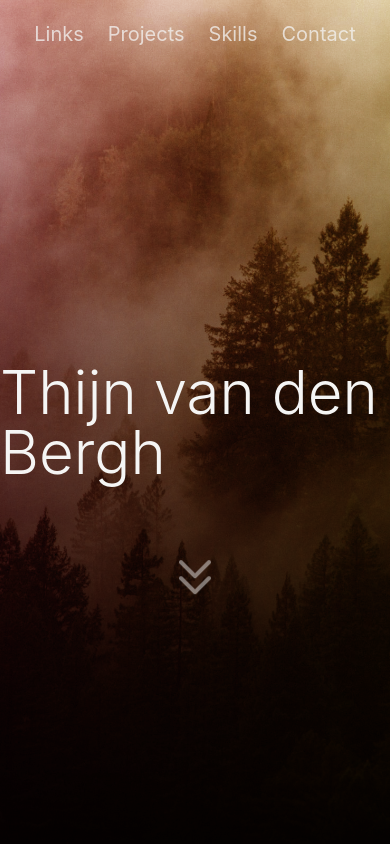
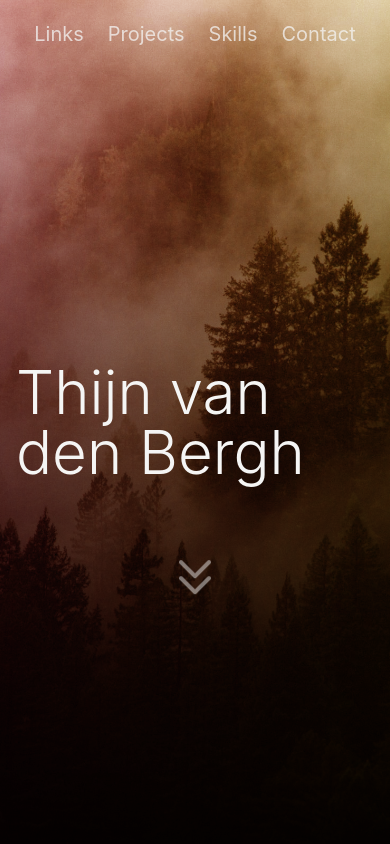
Before and after one commit to Thijnvdb/PersonalSite, a Next.js app: page / in a window 390 px wide. Shown: the top 844 px of the page. Built offline with nearby package versions, Linux system fonts and the light colour scheme; no server answers.

Commit message:
tried fixing mobile issues

```diff
--- a/components/LandingNavigation.tsx
+++ b/components/LandingNavigation.tsx
@@ -16,7 +16,7 @@ export default function LandingNavigation() {
     },[])
 
     return (
-        <nav className={`w-full z-50 h-[8vh] fixed top-0 left-0 flex items-center justify-center duration-200 transition-all ${visible && 'bg-theme-muted-900 shadow-lg'}`}>
+        <nav className={`w-[100vw] z-50 h-[8vh] fixed top-0 left-0 flex items-center justify-center duration-200 transition-all ${visible && 'bg-theme-muted-900 shadow-lg'}`}>
             <Link href="#links">
                 <a className={tag}>Links</a>
             </Link>
--- a/layouts/LandingLayout.tsx
+++ b/layouts/LandingLayout.tsx
@@ -1,23 +1,19 @@
-import Image from 'next/image';
-import React, { ReactElement, ReactNode } from 'react';
-import { HomeIcon, ChevronDoubleDownIcon, SparklesIcon } from '@heroicons/react/outline'
-import Link from 'next/link';
-import Navigation from '../components/Navigation';
+import React, { ReactNode } from 'react';
+import { ChevronDoubleDownIcon } from '@heroicons/react/outline'
 import LandingNavigation from '../components/LandingNavigation';
 
 
 interface LandingProps {
     children?: ReactNode
-    image?: StaticImageData,
     title?: string
 }
 
-export default function LandingLayout({children, image, title}: LandingProps) {
+export default function LandingLayout({children, title}: LandingProps) {
     return (
     <>
         <LandingNavigation/>
         <header className='relative h-screen bg-fixed bg-cover bg-forest bg-bottom w-full flex flex-col items-center justify-around'>
-            <h1 className='text-theme-muted-100 text-6xl font-light z-20'>{title}</h1>
+            <h1 className='text-theme-muted-100 text-6xl font-light z-20 ml-4'>{title}</h1>
             <span className='absolute mx-auto top-2/3 animate-bounce z-20'>
                 <a href='#page'>
                     <ChevronDoubleDownIcon className='text-theme-muted-200 opacity-50 hover:opacity-100 h-12 w-12 hover:text-theme-muted-100 transition-all cursor-pointer'/>
--- a/pages/_app.tsx
+++ b/pages/_app.tsx
@@ -15,7 +15,6 @@ type AppPropsWithLayout = AppProps & {
 function MyApp({ Component, pageProps }: AppPropsWithLayout) {
   const getLayout = Component.getLayout ?? ((page) => page);
 
-
   return <>
     <Head>
         <title>Thijn van den Bergh</title>
```
